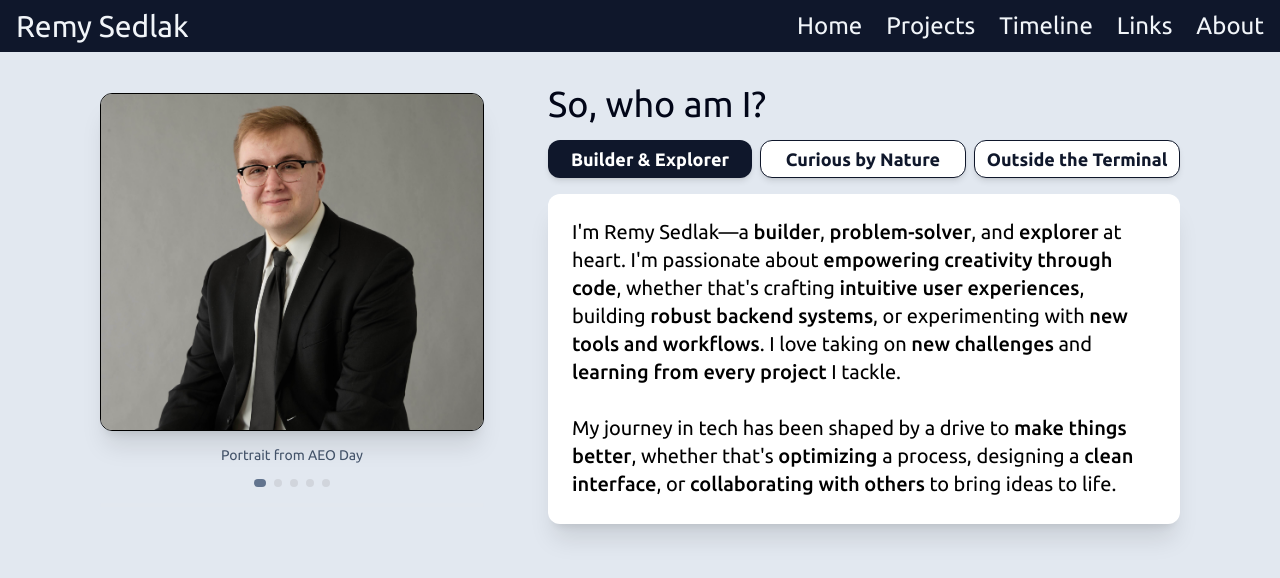
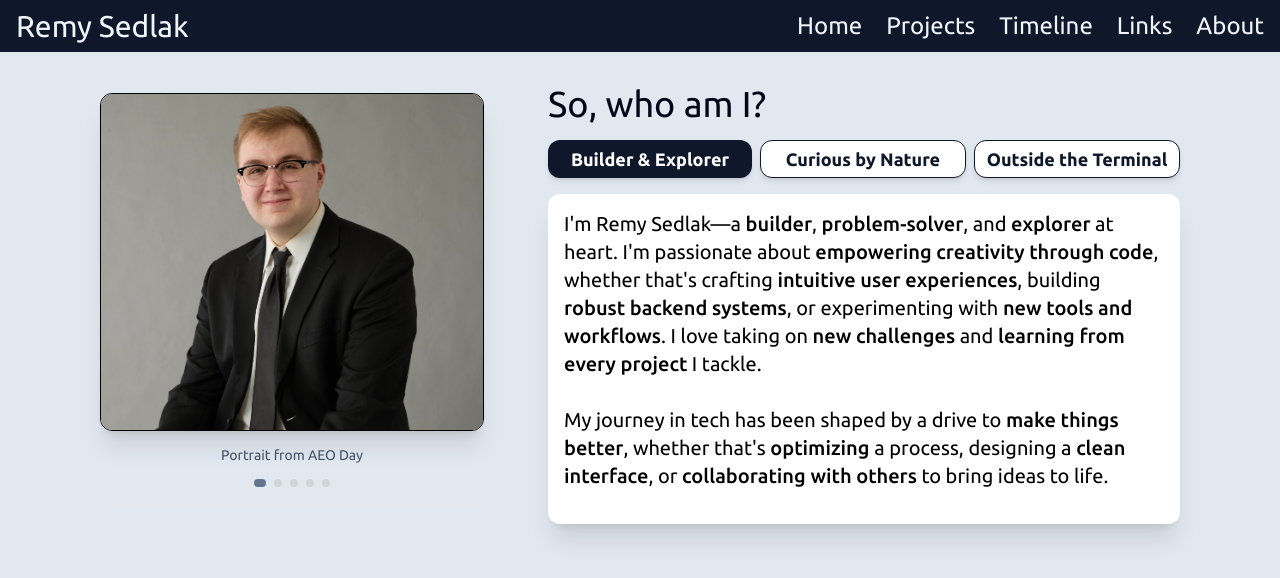
Before and after one commit to remysedlak/portfolio2.0, a React (Vite) app: page /#/about in a window 1280 px wide. Shown: the top 578 px of the page. Built offline with nearby package versions, Linux system fonts and the light colour scheme.

Commit message:
lower padding on fact text

```diff
--- a/src/About.tsx
+++ b/src/About.tsx
@@ -245,7 +245,7 @@ const About: React.FC = () => {
                     </div>
                     <div className="w-full max-w-2xl ">
                         <p data-aos="fade-in-left" data-aos-duration="300" className="text-xl md:text-xl mb-2 bg-white rounded-xl min-h-[330px]
-                        shadow-xl p-6 transition-all duration-300  whitespace-pre-line" dangerouslySetInnerHTML={{
+                        shadow-xl p-4 transition-all duration-300  whitespace-pre-line" dangerouslySetInnerHTML={{
                                   __html: modifyLinks(facts[selected].text),
                                 }}>
                         </p>
```
